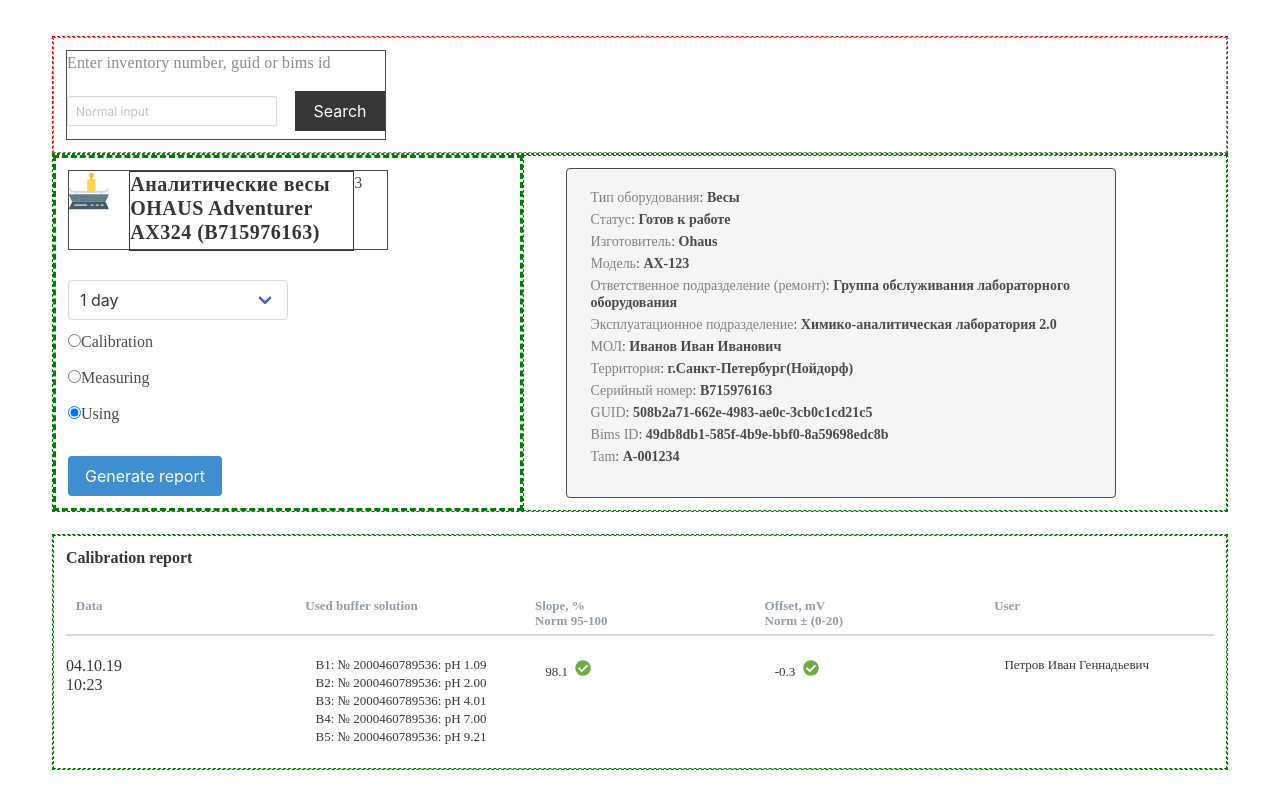
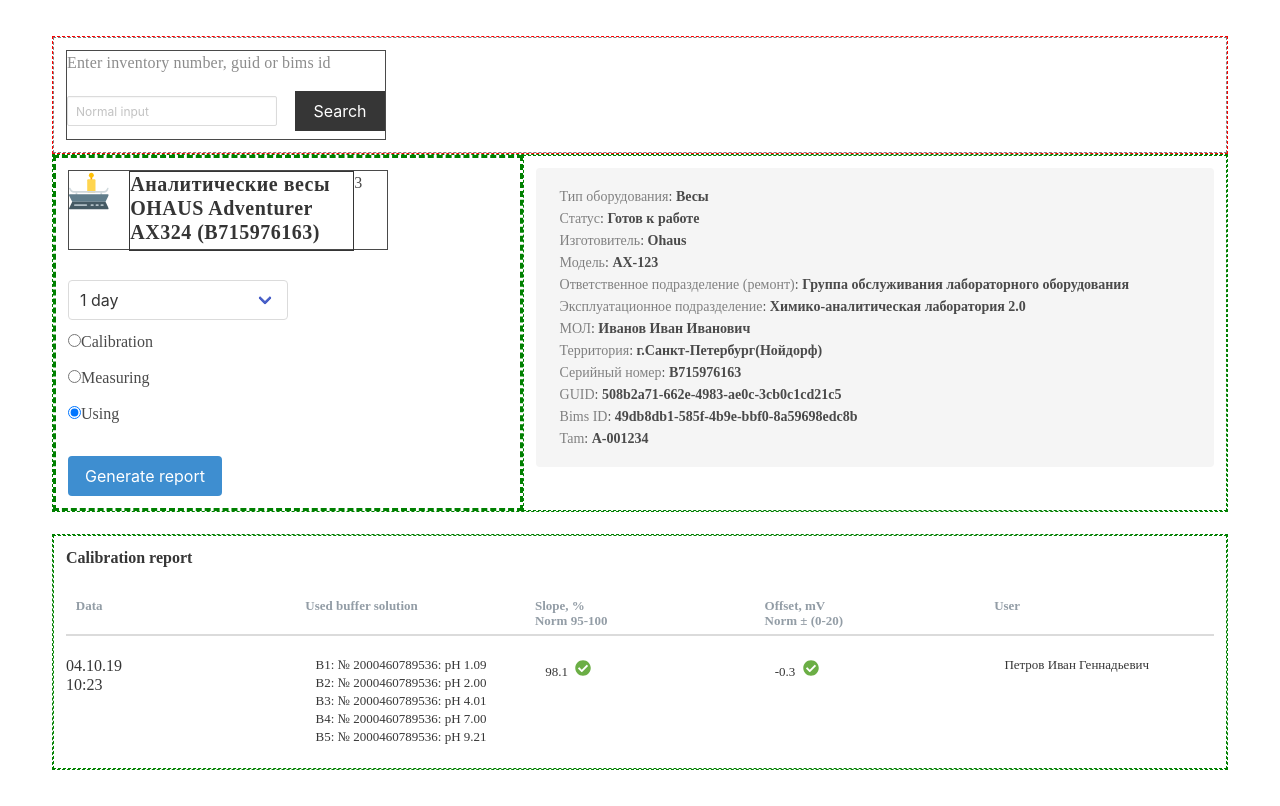
Before and after one commit to shutemov/biocad-test-task, a Vue app in the folder instrument-calibration-report-page/: page / in a window 1280 px wide. Built offline with nearby package versions, Linux system fonts and the light colour scheme; a web font is replaced by a local one; what bulma-checkradio, bulma-tooltip would draw is missing.

Commit message:
Update DeviceInfo.vue
Corrected styles

```diff
--- a/instrument-calibration-report-page/src/components/body/DeviceInfo.vue
+++ b/instrument-calibration-report-page/src/components/body/DeviceInfo.vue
@@ -42,10 +42,10 @@
     }
 
     #body-block-device-info {
-        border: 1px solid;
-        margin-left: 30px;
-        width: 550px;
-        height: 330px;
+        /*border: 1px solid;*/
+        /*margin-left: 30px;*/
+        /*width: 550px;*/
+        height: auto;
         font-size: 14px;
         font-style: normal;
         font-weight: 500;
```
